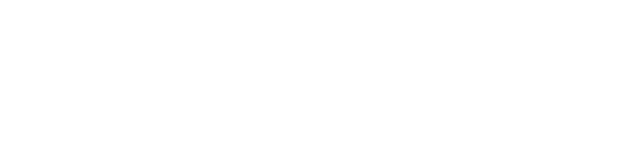
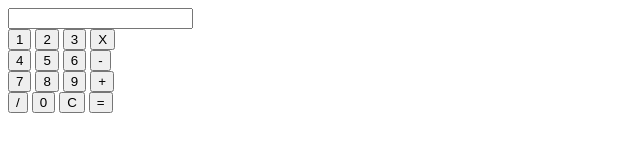
Before and after one commit to NicolasBRN/odin-calculator, a plain HTML site: page index.html in a window 1280 px wide. Shown: the whole page, without its empty margins (0-640 px from the left). Drawn offline with Linux system fonts and the light colour scheme.

Commit message:
Create basic structure of buttons

```diff
--- a/index.html
+++ b/index.html
@@ -8,6 +8,31 @@
     </head>
 
     <body>
+        <input type="text" id="display">
+        <div>
+            <button class ="numbers">1</button>
+            <button class ="numbers">2</button>
+            <button class ="numbers">3</button>
+            <button id="x">X</button>
+        </div>
+        <div>
+            <button class ="numbers">4</button>
+            <button class ="numbers">5</button>
+            <button class ="numbers">6</button>
+            <button id="-">-</button>
+        </div>
+        <div>
+            <button class ="numbers">7</button>
+            <button class ="numbers">8</button>
+            <button class ="numbers">9</button>
+            <button id="+">+</button>
+        </div>
+        <div>
 
+            <button id="/">/</button>
+            <button id="0">0</button>
+            <button id="clean">C</button>
+            <button id="equal">=</button>
+        </div>
     </body>
 </html>
```
